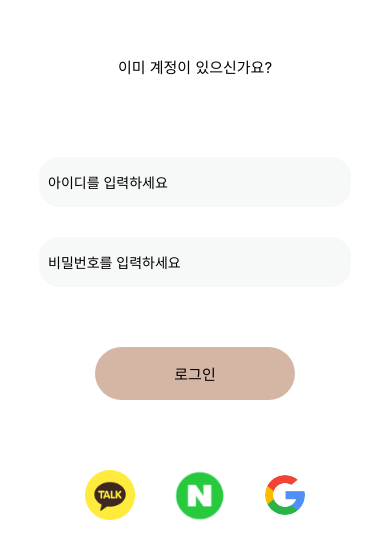
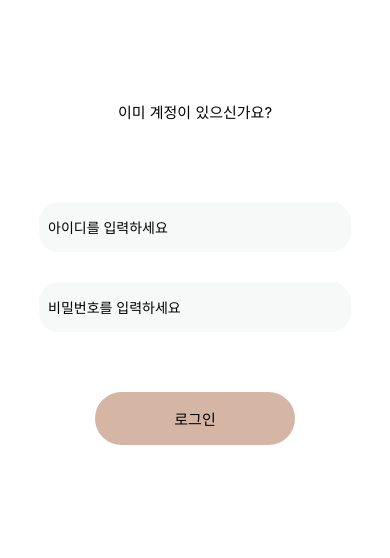
Before and after one commit to jeaniejan/Capston, a React Native app: screen /Login in a window 390 px wide. Shown: the part 124-682 px from the top of the page. Built offline with nearby package versions, Linux system fonts and the light colour scheme.

Commit message:
네비게이션 작업

```diff
--- a/src/navigations/AuthStack.js
+++ b/src/navigations/AuthStack.js
@@ -18,7 +18,7 @@ const AuthStack=()=>{
     const theme=useContext(ThemeContext);
     return(
         <Stack.Navigator
-            initialRouteName="Tracking"
+            initialRouteName="Login"
             screenOptions={{
                 headerTitleAlign:'center',
                 cardStyle:{backgroundColor:'#F1E7DF'},
@@ -28,10 +28,7 @@ const AuthStack=()=>{
         >
            <Stack.Screen name="Tracking" component={Tracking}/>
            <Stack.Screen name="SleepSound" component={SleepSound}/>
-
           <Stack.Screen name="Tracking2" component={Tracking2}/>
-
-
           <Stack.Screen name="ECG" component={ECG}/>
           <Stack.Screen name="Login" component={Login}/>
           <Stack.Screen name="Signup1" component={Signup2}/>
--- a/src/screens/Login.js
+++ b/src/screens/Login.js
@@ -1,3 +1,132 @@
+import React, { useState } from "react";
+import styled from 'styled-components/native';
+import { Text, Button, Image, StyleSheet, TouchableOpacity, TextInput } from 'react-native';
+// import auth from '@react-native-firebase/auth';
+import { useNavigation } from '@react-navigation/native'; // 네비게이션 사용을 위해 import
+
+const Loginstyles = StyleSheet.create({
+  container: {
+    justifyContent: 'center',
+    alignItems: 'center',
+    padding: 16,
+  },
+  title: {
+    fontSize: 20,
+    marginBottom: 16,
+    fontColor: 'black',
+  },
+  input: {
+    height: 50,
+    width: '80%',
+    borderColor: '#F7F8F8',
+    borderWidth: 1,
+    marginBottom: 30,
+    paddingLeft: 8,
+    fontColor: 'black',
+    borderRadius: 20,
+    backgroundColor: '#F7F8F8'
+  },
+});
+
+const styles = StyleSheet.create({
+  mainText: {
+    fontSize: 15,
+    marginBottom: 80,
+  },
+  titleText: {
+    fontSize: 20,
+    fontWeight: "bold"
+  },
+})
+
+const Container = styled.View`
+  justify-content:center;
+  alignItems:center;
+  background-color:white;
+  flex:1;
+`;
+
+const LoginButton = ({ onPress }) => { // 로그인 버튼
+  return (
+    <TouchableOpacity
+      style={{
+        backgroundColor: '#D5B5A3',
+        padding: 16,
+        marginTop: 30,
+        marginBottom: 50,
+        borderRadius: 50,
+        width: 200,
+        alignItems: 'center',
+        justifyContent: 'center',
+      }}
+      onPress={onPress}
+    >
+      <Text style={{ color: '#000000', fontSize: 15 }}>로그인</Text>
+    </TouchableOpacity>
+  );
+};
+
+const Login = () => {
+  const navigation = useNavigation(); // 네비게이션 사용
+  const [email, setEmail] = useState('');
+  const [password, setPassword] = useState('');
+
+  const handleLogin = async () => {
+    try {
+      // 여기에 로그인 로직을 구현
+      // ex)  await auth().signInWithEmailAndPassword(email, password);
+      console.log('로그인 성공');
+      navigation.navigate('Tracking'); // 로그인 성공 시 Tracking 화면으로 이동
+    } catch (error) {
+      console.error('로그인 실패:', error.message);
+    }
+  };
+
+  return (
+    <Container>
+      <Text style={styles.mainText}>이미 계정이 있으신가요?</Text>
+      <TextInput
+        style={Loginstyles.input}
+        onChangeText={setEmail}
+        placeholder="아이디를 입력하세요"
+        returnKeyType="next"
+      />
+      <TextInput
+        style={Loginstyles.input}
+        onChangeText={setPassword}
+        placeholder="비밀번호를 입력하세요"
+        returnKeyType="done"
+        secureTextEntry // 비밀번호 숨김 처리
+      />
+      <LoginButton onPress={handleLogin} />
+    </Container>
+  );
+}
+
+export default Login;
+
+
+
+
+
+
+
+
+
+
+
+
+
+
+
+
+
+
+
+
+
+
+/*
 import React,{useState} from "react";
 import styled from 'styled-components/native';
 import {Text,Button,Image,StyleSheet,TouchableOpacity,TextInput} from 'react-native';
@@ -102,6 +231,7 @@ const Login=()=>{
       } catch (error) {
         console.error('로그인 실패:', error.message);
       }
+
     };
 
 
@@ -130,43 +260,7 @@ const Login=()=>{
             />
             <LoginButton style={styles.button} onPress={handleLogin}/>
 
-            <ButtonContainer>
 
-            <TouchableOpacity flexDirection="row">
-                <Image
-                    style={{
-                    width: 50,
-                    height: 50,
-                    margin: 20,
-
-                    }}
-                    source={require("../../assets/kakaotalk.png")}/>
-
-            </TouchableOpacity>
-
-
-            <TouchableOpacity flexDirection="row">
-                <Image
-                    style={{
-                    width: 50,
-                    height: 50,
-                    margin:20,
-                    }}
-                    source={require("../../assets/naver.png")}
-                    />
-            </TouchableOpacity>
-
-            <TouchableOpacity flexDirection="row">
-                <Image
-                    style={{
-                    width: 40,
-                    height: 40,
-                    borderRadius: 100,
-                    margin:20,
-                    }}
-                    source={require("../../assets/google.png")}/>
-            </TouchableOpacity>
-            </ButtonContainer>
 
 
 
@@ -180,3 +274,4 @@ const Login=()=>{
 }
 
 export default Login;
+*/
```
Also changed, not shown: package.json (+4 -3 lines), 1 other file (tests, documents, lock files or other folders).
